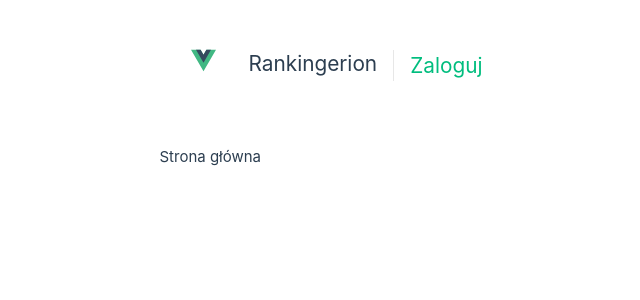
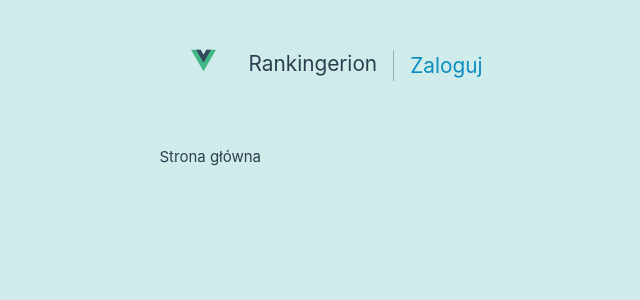
Before and after one commit to cptkidd62/rankingerion_frontend, a Vue app in the folder client/: page / in a window 1280 px wide. Shown: the top 300 px of the page, without its empty margins (271-911 px from the left). Built offline with nearby package versions, Linux system fonts and the light colour scheme.

Commit message:
change css colors

```diff
--- a/client/src/assets/base.css
+++ b/client/src/assets/base.css
@@ -1,52 +1,16 @@
-/* color palette from <https://github.com/vuejs/theme> */
 :root {
-  --vt-c-white: #ffffff;
-  --vt-c-white-soft: #f8f8f8;
-  --vt-c-white-mute: #f2f2f2;
-
-  --vt-c-black: #181818;
-  --vt-c-black-soft: #222222;
-  --vt-c-black-mute: #282828;
-
-  --vt-c-indigo: #2c3e50;
-
-  --vt-c-divider-light-1: rgba(60, 60, 60, 0.29);
-  --vt-c-divider-light-2: rgba(60, 60, 60, 0.12);
-  --vt-c-divider-dark-1: rgba(84, 84, 84, 0.65);
-  --vt-c-divider-dark-2: rgba(84, 84, 84, 0.48);
-
-  --vt-c-text-light-1: var(--vt-c-indigo);
-  --vt-c-text-light-2: rgba(60, 60, 60, 0.66);
-  --vt-c-text-dark-1: var(--vt-c-white);
-  --vt-c-text-dark-2: rgba(235, 235, 235, 0.64);
-}
-
-/* semantic color variables for this project */
-:root {
-  --color-background: var(--vt-c-white);
-  --color-background-soft: var(--vt-c-white-soft);
-  --color-background-mute: var(--vt-c-white-mute);
-
-  --color-border: var(--vt-c-divider-light-2);
-  --color-border-hover: var(--vt-c-divider-light-1);
-
-  --color-heading: var(--vt-c-text-light-1);
-  --color-text: var(--vt-c-text-light-1);
+  --color-background: #cfecea;
+  --color-border: #2c3e505b;
+  --color-text: #2c3e50;
 
   --section-gap: 160px;
 }
 
 @media (prefers-color-scheme: dark) {
   :root {
-    --color-background: var(--vt-c-black);
-    --color-background-soft: var(--vt-c-black-soft);
-    --color-background-mute: var(--vt-c-black-mute);
-
-    --color-border: var(--vt-c-divider-dark-2);
-    --color-border-hover: var(--vt-c-divider-dark-1);
-
-    --color-heading: var(--vt-c-text-dark-1);
-    --color-text: var(--vt-c-text-dark-2);
+    --color-background: #0c243a;
+    --color-border: #a1b9d15b;
+    --color-text: #a1b9d1;
   }
 }
 
--- a/client/src/assets/main.css
+++ b/client/src/assets/main.css
@@ -10,14 +10,14 @@
 a,
 .green {
   text-decoration: none;
-  color: hsla(160, 100%, 37%, 1);
+  color: rgb(12, 141, 192);
   transition: 0.4s;
   padding: 3px;
 }
 
 @media (hover: hover) {
   a:hover {
-    background-color: hsla(160, 100%, 37%, 0.2);
+    background-color: rgba(12, 141, 192, 0.2);
   }
 }
 
```
